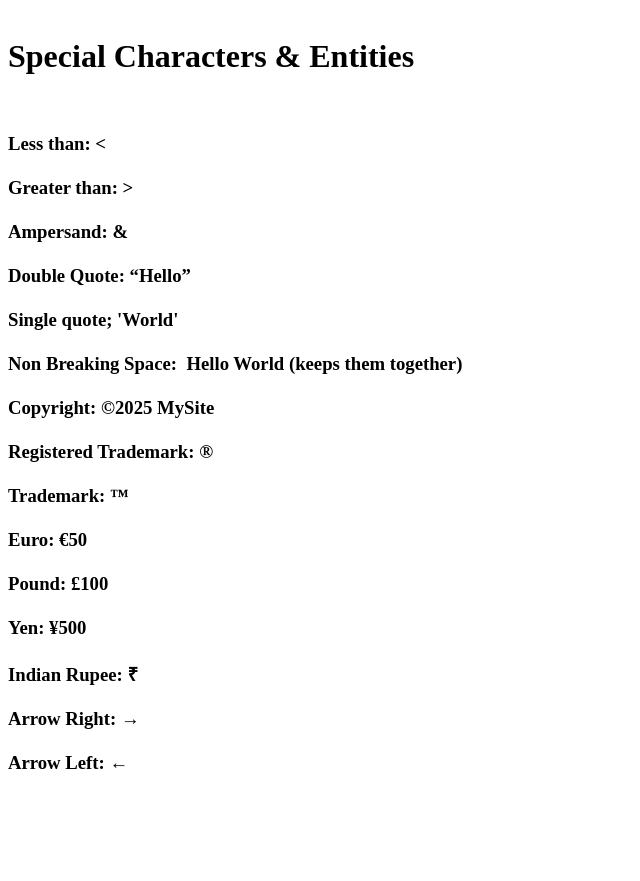
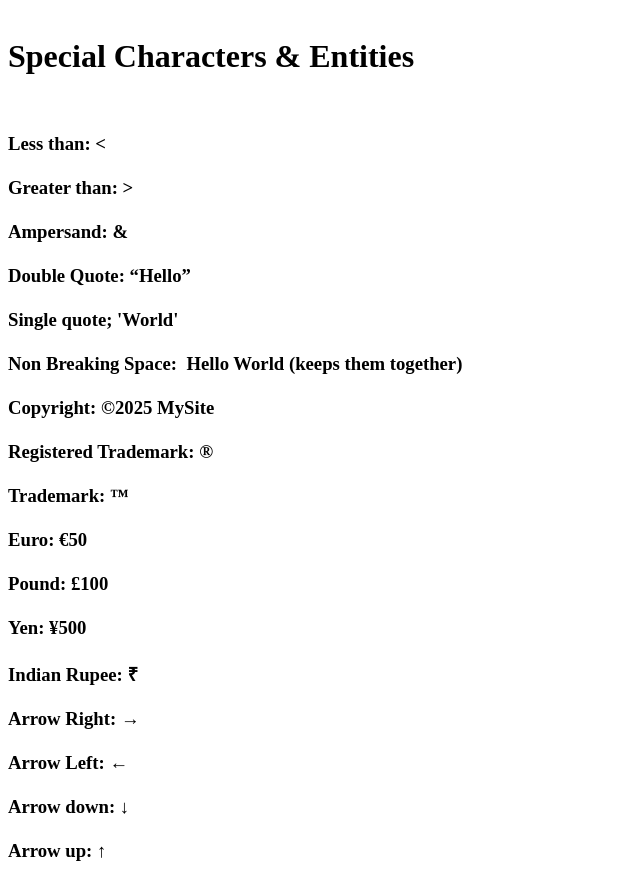
Before and after one commit to gaurijain27/HTML-CSE18, a plain HTML site: page text formatting.html in a window 1280 px wide. Shown: the part 1340-2221 px from the top of the page, without its empty margins (0-640 px from the left). Before the commit the page ends 2133 px from the top, so only its background shows below. Drawn offline with Linux system fonts and the light colour scheme.

Commit message:
entities and text formatting

```diff
--- a/text formatting.html
+++ b/text formatting.html
@@ -157,6 +157,12 @@
             <br>
             <br>
             Arrow Left: &leftarrow;
+            <br>
+            <br>
+            Arrow down: &downarrow;
+            <br>
+            <br>
+            Arrow up: &uparrow;
         </h3>
     </p>
 </body>
```
